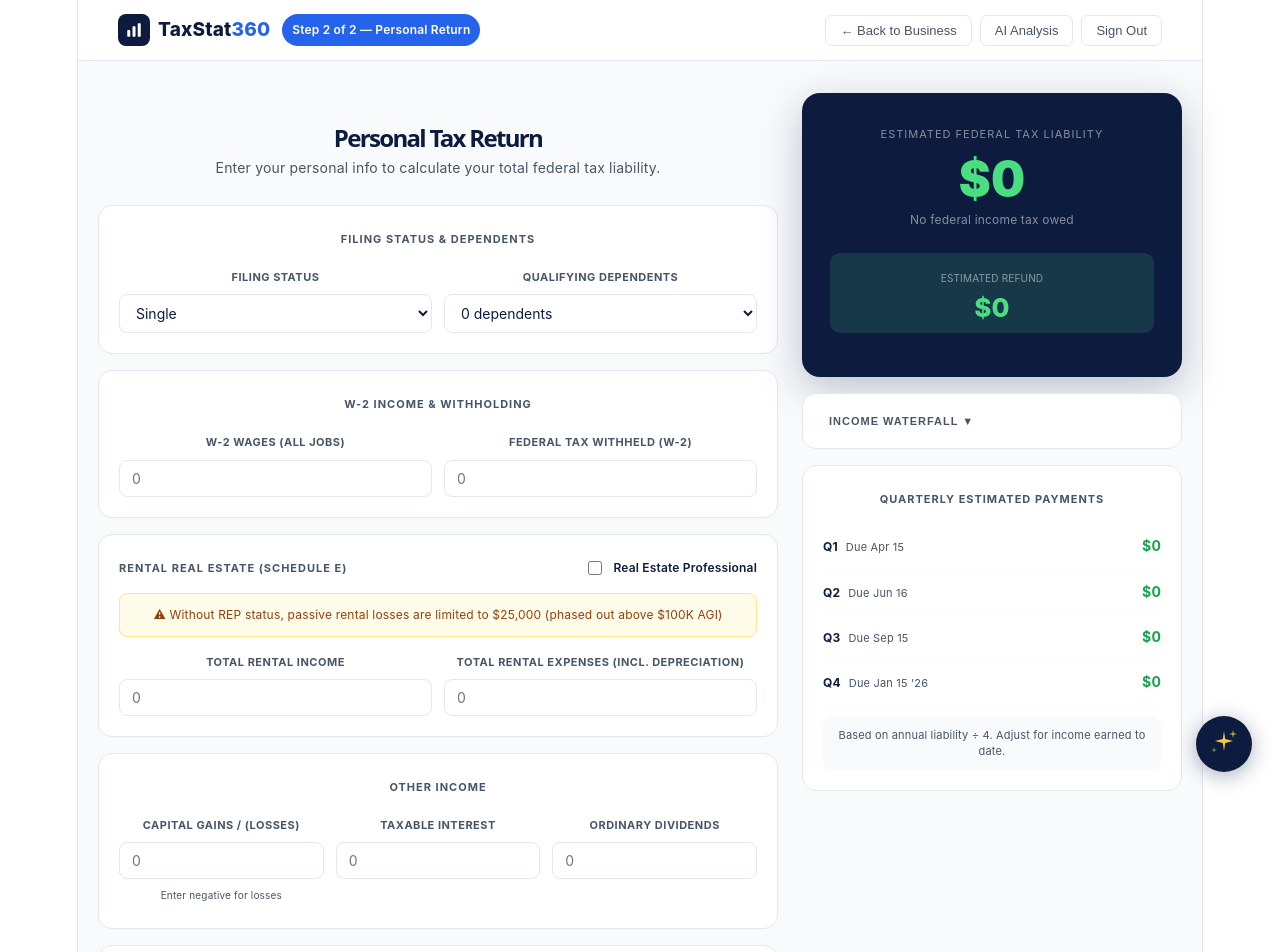
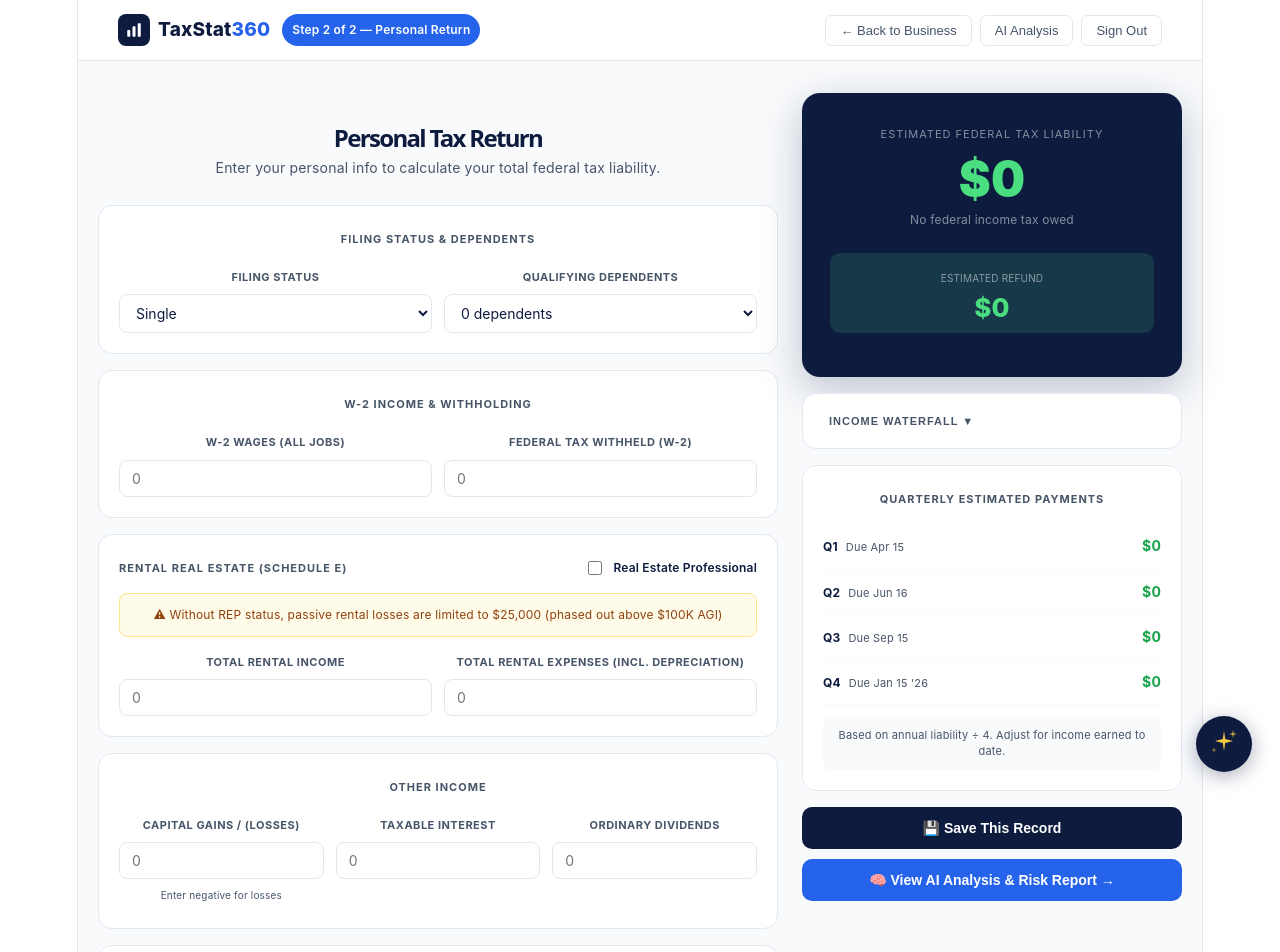
Before and after one commit to natashaverela-speckm/TaxStat360, a React (Vite) app: page /tax-return in a window 1280 px wide. Shown: the top 952 px of the page. Built offline with nearby package versions, Linux system fonts and the light colour scheme.

Commit message:
feat: add Save Record + AI Analysis buttons to TaxReturn, fix nav(/)

```diff
--- a/src/TaxReturn.jsx
+++ b/src/TaxReturn.jsx
@@ -224,7 +224,7 @@ export default function TaxReturn() {
         <div style={{ display: 'flex', gap: 8 }}>
           <button onClick={() => nav('/calculate-tax')} style={{ padding: '7px 14px', background: 'none', border: '1px solid #E2E8F0', borderRadius: 7, fontSize: 13, color: SL, cursor: 'pointer' }}>← Back to Business</button>
           <button onClick={() => nav('/ai-analysis')} style={{ padding: '7px 14px', background: 'none', border: '1px solid #E2E8F0', borderRadius: 7, fontSize: 13, color: SL, cursor: 'pointer' }}>AI Analysis</button>
-          <button onClick={() => { localStorage.clear(); nav('/') }} style={{ padding: '7px 14px', background: 'none', border: '1px solid #E2E8F0', borderRadius: 7, fontSize: 13, color: SL, cursor: 'pointer' }}>Sign Out</button>
+          <button onClick={() => { localStorage.clear(); nav('/dashboard') }} style={{ padding: '7px 14px', background: 'none', border: '1px solid #E2E8F0', borderRadius: 7, fontSize: 13, color: SL, cursor: 'pointer' }}>Sign Out</button>
         </div>
       </nav>
 
@@ -499,6 +499,20 @@ export default function TaxReturn() {
               Based on annual liability ÷ 4. Adjust for income earned to date.
             </div>
           </div>
+
+          <div style={{ marginTop: 16, display: 'flex', flexDirection: 'column', gap: 10 }}>
+            <button onClick={() => {
+              const record = { id: Date.now(), savedAt: new Date().toLocaleString(), type: 'personal-return', filingStatus, w2Income, rentalIncome, rentalExpenses, capitalGains, interest, dividends, isREP, totalTax: Math.round(totalTax), balanceDue: Math.round(balanceDue), refund: Math.round(refund), quarterly: Math.round(q1) }
+              const existing = JSON.parse(localStorage.getItem('ts360_records') || '[]')
+              localStorage.setItem('ts360_records', JSON.stringify([record, ...existing.slice(0,9)]))
+              alert('✅ Record saved! View it in your Dashboard.')
+            }} style={{ width: '100%', padding: '13px', background: '#0D1B3E', color: '#fff', border: 'none', borderRadius: 10, fontWeight: 700, fontSize: 14, cursor: 'pointer' }}>
+              💾 Save This Record
+            </button>
+            <button onClick={() => nav('/ai-analysis')} style={{ width: '100%', padding: '13px', background: '#2563EB', color: '#fff', border: 'none', borderRadius: 10, fontWeight: 700, fontSize: 14, cursor: 'pointer' }}>
+              🧠 View AI Analysis & Risk Report →
+            </button>
+          </div>
         </div>
       </div>
     </div>
```
